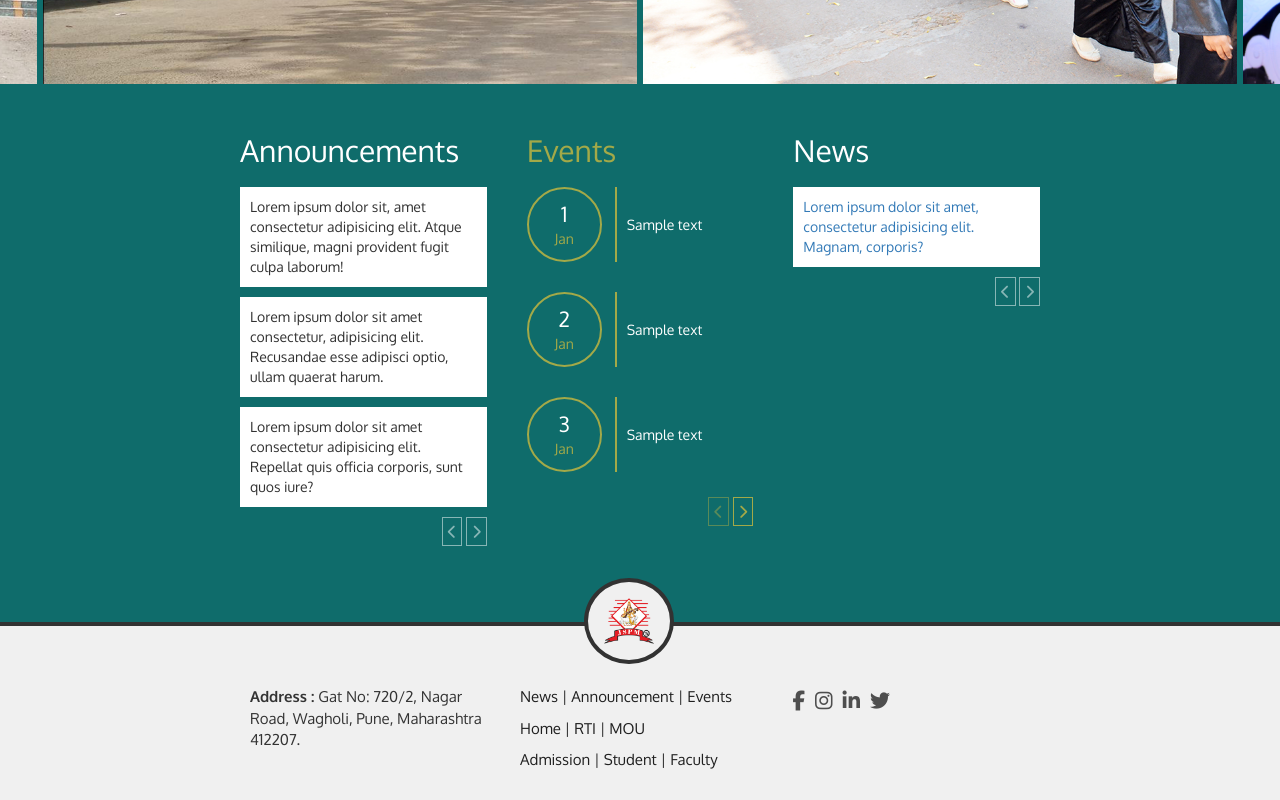
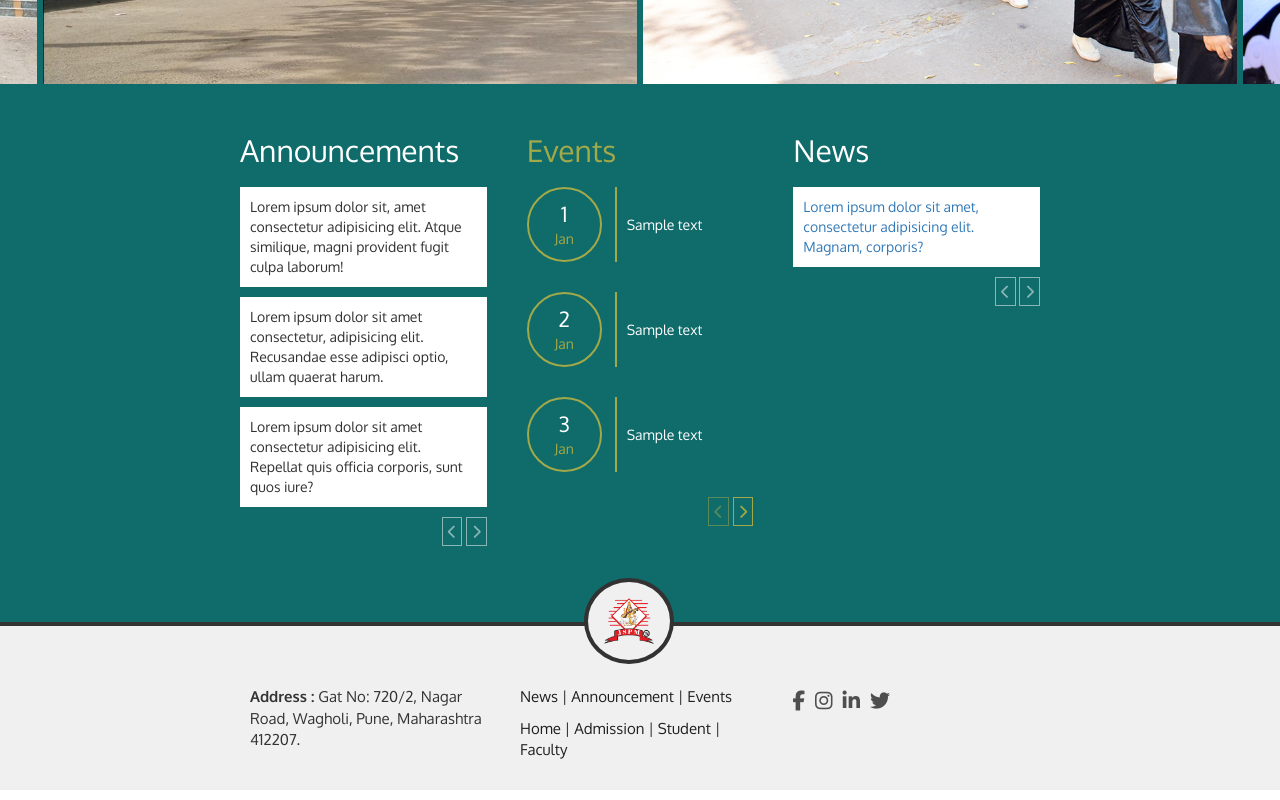
Before and after one commit to Igaurav31/JSPM_ICOER_Web, a plain HTML site: page index.html in a window 1280 px wide. Shown: the part 484-1284 px from the top of the page. Drawn offline with nearby package versions, Linux system fonts and the light colour scheme.

Commit message:
updated footer

```diff
--- a/index.html
+++ b/index.html
@@ -329,17 +329,13 @@
                     <div>
                         <a href="#">Home</a>
                         <i class="seperator"></i>
-                        <a href="rti.html">RTI</a>
+                        <a href="#">Admission</a>
                         <i class="seperator"></i>
-                        <a href="pdf/MOU.pdf">MOU</a>
+                        <a href="#">Student</a>
+                        <i class="seperator"></i>
+                        <a href="#">Faculty</a>
                     </div>
-                    <div>
-                        <a href="admissions.html">Admission</a>
-                        <i class="seperator"></i>
-                        <a href="student_corner.html">Student</a>
-                        <i class="seperator"></i>
-                        <a href="faculty.html">Faculty</a>
-                    </div>
+
                 </div>
                 <div class="col-sm-4 footer-social">
                     <a href="https://www.facebook.com/icoerian"><i class="fa fa-facebook" aria-hidden="true" title="Official Facebook Page"></i></a>
```
